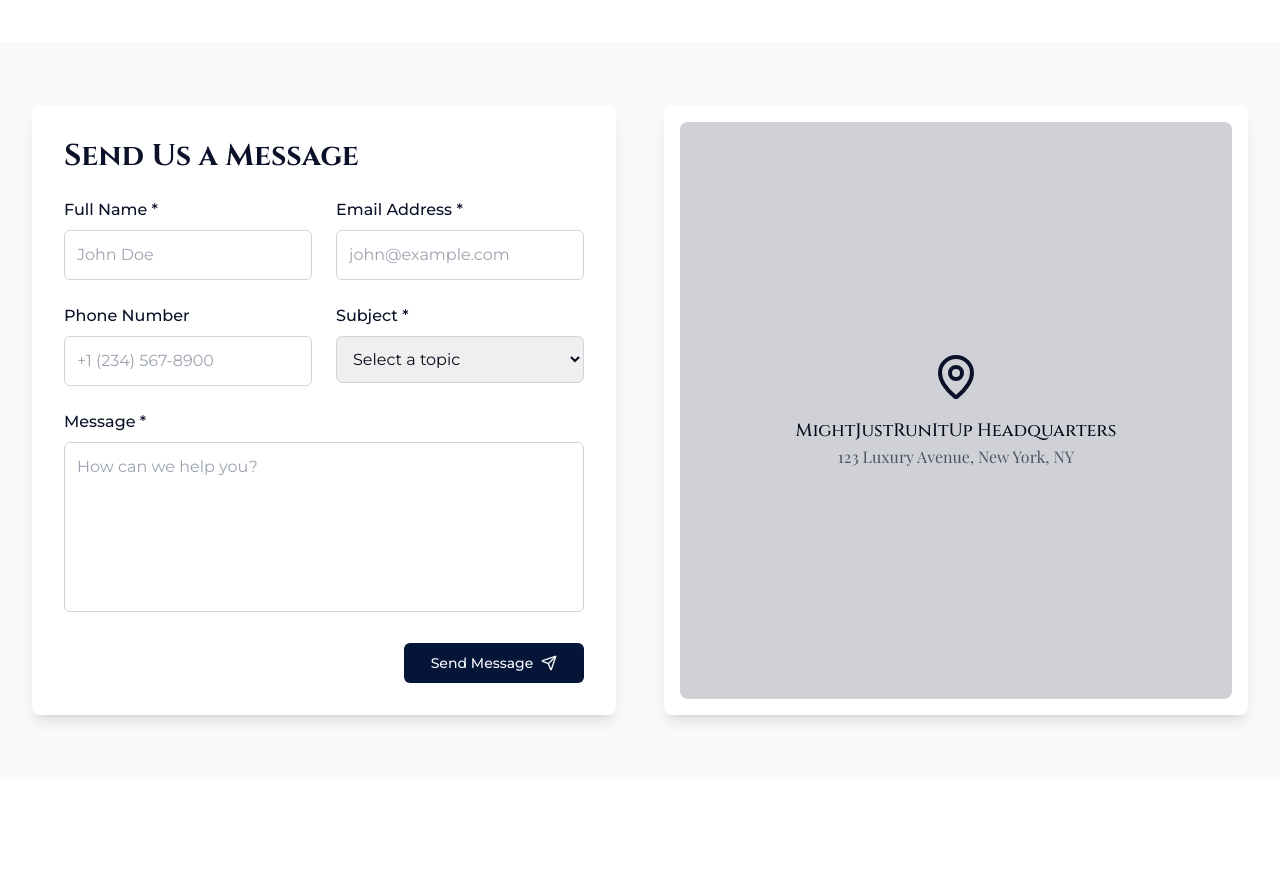
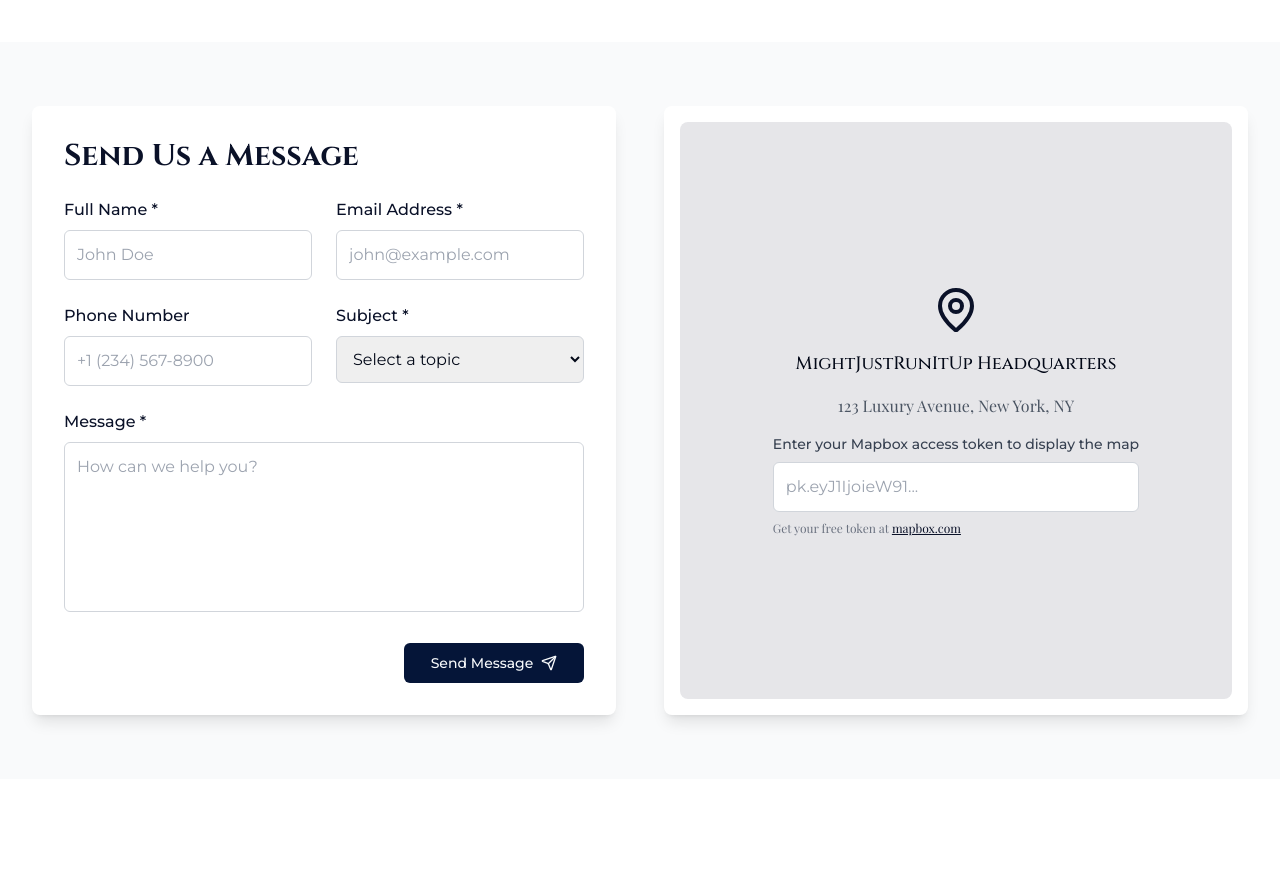
Before and after one commit to mightjustrunitup/might-run-it-up-web-08, a React (Vite) app: page /contact in a window 1280 px wide. Shown: the part 720-1598 px from the top of the page. Built offline with nearby package versions, Linux system fonts and the light colour scheme; a web font is replaced by a local one.

Commit message:
feat: Integrate map component
Integrate a real map component into the contact page.

```diff
--- a/package.json
+++ b/package.json
@@ -47,6 +47,7 @@
     "embla-carousel-react": "^8.3.0",
     "input-otp": "^1.2.4",
     "lucide-react": "^0.462.0",
+    "mapbox-gl": "^3.11.0",
     "next-themes": "^0.3.0",
     "react": "^18.3.1",
     "react-day-picker": "^8.10.1",
--- /dev/null
+++ b/src/components/Map.tsx
@@ -0,0 +1,81 @@
+
+import React, { useEffect, useRef, useState } from "react";
+import mapboxgl from "mapbox-gl";
+import "mapbox-gl/dist/mapbox-gl.css";
+import { MapPin } from "lucide-react";
+
+interface MapProps {
+  className?: string;
+}
+
+const Map: React.FC<MapProps> = ({ className }) => {
+  const mapContainer = useRef<HTMLDivElement>(null);
+  const map = useRef<mapboxgl.Map | null>(null);
+  const [mapToken, setMapToken] = useState<string>("");
+
+  useEffect(() => {
+    if (!mapContainer.current || !mapToken) return;
+
+    // Initialize the map
+    mapboxgl.accessToken = mapToken;
+
+    map.current = new mapboxgl.Map({
+      container: mapContainer.current,
+      style: "mapbox://styles/mapbox/light-v11",
+      center: [-74.006, 40.7128], // NYC coordinates
+      zoom: 14,
+    });
+
+    // Add navigation controls
+    map.current.addControl(
+      new mapboxgl.NavigationControl(),
+      "top-right"
+    );
+
+    // Add a marker for the office location
+    const marker = new mapboxgl.Marker({
+      color: "#0A1128"
+    })
+      .setLngLat([-74.006, 40.7128])
+      .addTo(map.current);
+
+    // Clean up on unmount
+    return () => {
+      if (map.current) {
+        map.current.remove();
+      }
+    };
+  }, [mapToken]);
+
+  return (
+    <div className={`relative h-full w-full ${className}`}>
+      {!mapToken ? (
+        <div className="w-full h-full flex flex-col items-center justify-center bg-navy/10 rounded-lg p-8">
+          <MapPin size={48} className="text-navy mx-auto mb-4" />
+          <h3 className="text-lg font-medium mb-4">MightJustRunItUp Headquarters</h3>
+          <p className="text-gray-600 mb-4">123 Luxury Avenue, New York, NY</p>
+
+          <div className="max-w-md">
+            <label htmlFor="mapbox-token" className="block text-sm font-medium text-gray-700 mb-2">
+              Enter your Mapbox access token to display the map
+            </label>
+            <input
+              id="mapbox-token"
+              type="text"
+              className="input-luxury mb-2"
+              placeholder="pk.eyJ1IjoieW91..."
+              onChange={(e) => setMapToken(e.target.value)}
+            />
+            <p className="text-xs text-gray-500">
+              Get your free token at <a href="https://mapbox.com" className="text-navy underline" target="_blank" rel="noreferrer">mapbox.com</a>
+            </p>
+          </div>
+        </div>
+      ) : (
+        <div ref={mapContainer} className="w-full h-full min-h-[400px] rounded-lg overflow-hidden" />
+      )}
+    </div>
+  );
+};
+
+export default Map;
--- a/src/pages/Contact.tsx
+++ b/src/pages/Contact.tsx
@@ -1,7 +1,7 @@
-
 import React from "react";
 import AnimatedSection from "@/components/AnimatedSection";
 import ContactForm from "@/components/ContactForm";
+import Map from "@/components/Map";
 import { MapPin, Phone, Mail, Clock } from "lucide-react";
 
 const Contact = () => {
@@ -89,16 +89,7 @@ const Contact = () => {
             <AnimatedSection direction="left" delay={200}>
               <div className="h-full">
                 <div className="bg-white p-4 rounded-lg shadow-lg h-full">
-                  <div className="bg-gray-200 rounded-lg h-full min-h-[400px] overflow-hidden">
-                    {/* This would be replaced with an actual map component */}
-                    <div className="w-full h-full flex items-center justify-center bg-navy/10">
-                      <div className="text-center p-8">
-                        <MapPin size={48} className="text-navy mx-auto mb-4" />
-                        <h3 className="text-lg font-medium">MightJustRunItUp Headquarters</h3>
-                        <p className="text-gray-600">123 Luxury Avenue, New York, NY</p>
-                      </div>
-                    </div>
-                  </div>
+                  <Map className="min-h-[400px] rounded-lg" />
                 </div>
               </div>
             </AnimatedSection>
```
Also changed, not shown: 1 other file (tests, documents, lock files or other folders).
